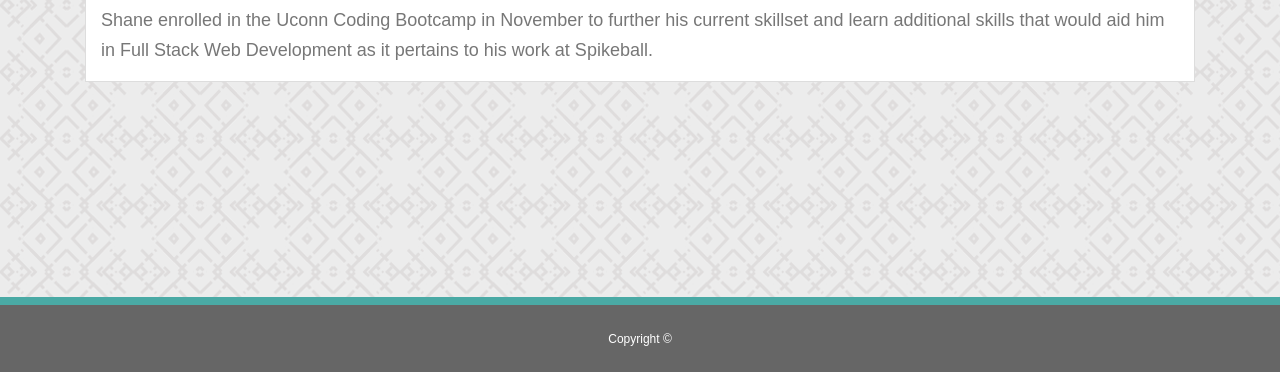
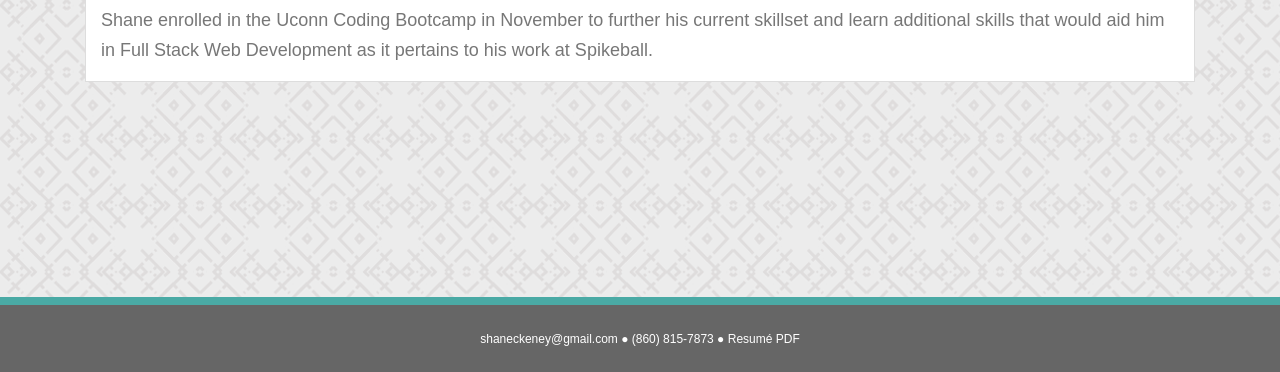
Before and after one commit to ShaneKeney/Bootstrap-Portfolio, a plain HTML site: page index.html in a window 1280 px wide. Shown: the part 428-800 px from the top of the page. Drawn offline with nearby package versions, Linux system fonts and the light colour scheme.

Commit message:
- added contact info in footer

```diff
--- a/css/style.css
+++ b/css/style.css
@@ -1,5 +1,10 @@
 body {
     height: 100vh;
+}
+
+.resumeText,
+.resumeText:hover {
+    color: white
 }
 
 .linkBttn, .linkedInBttn {
--- a/index.html
+++ b/index.html
@@ -111,7 +111,7 @@
     <!-- Sticky footer -->
     <div class="container-fluid mt-3 p-0">
         <nav class="navbar navbar-light sticky-footer">
-            <p class="copyright-text">Copyright ©</p>
+            <p class="copyright-text">shaneckeney@gmail.com ● (860) 815-7873 ● <a class="resumeText" href="url">Resumé PDF</a></p>
         </nav>
     </div>
 
```
